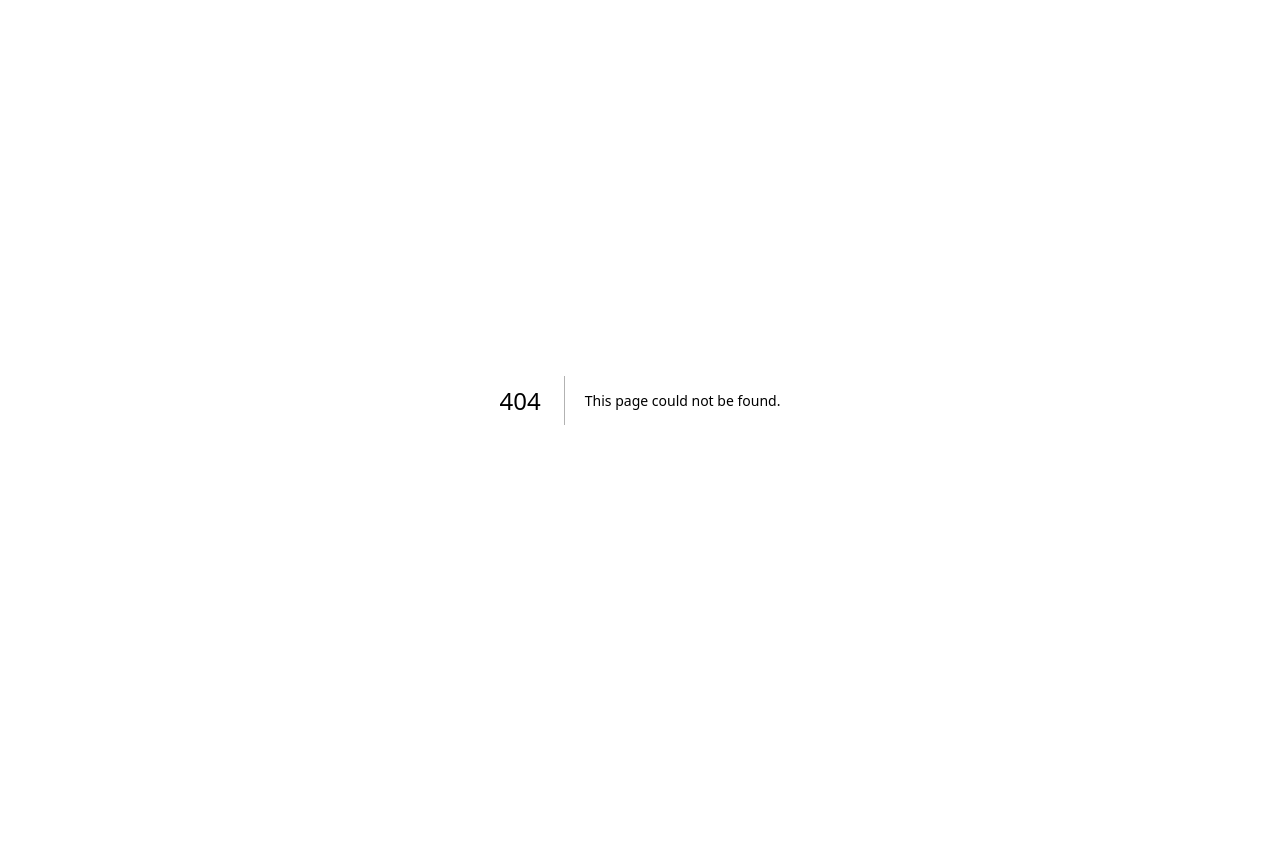
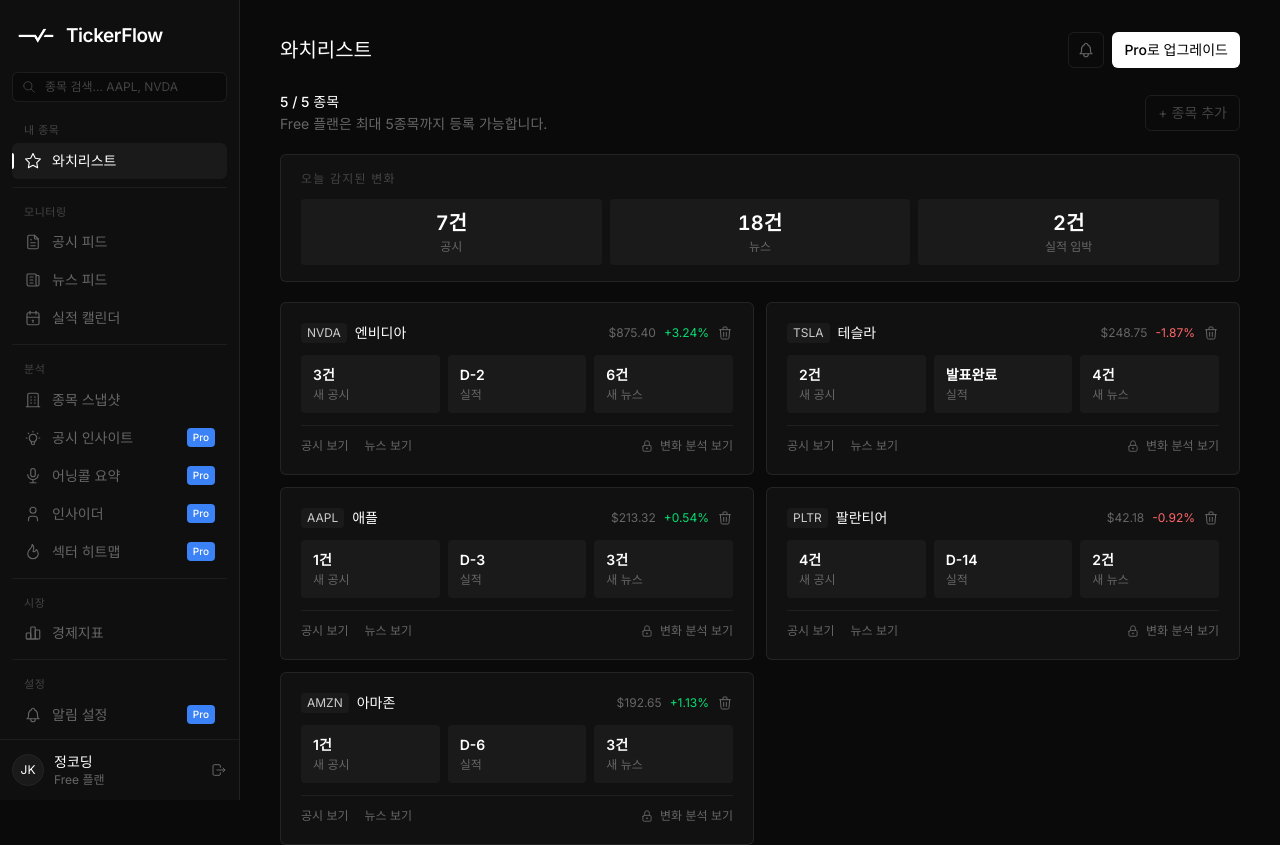
Before and after one commit to nudgefilm/ticker-flow, a Next.js app: page /watchlist in a window 1280 px wide. Before the commit this address had no page. Shown: the top 845 px of the page. Before the commit the page ends 800 px from the top, so only its background shows below. Built offline with nearby package versions, Linux system fonts and the light colour scheme.

Commit message:
feat: watchlist page

```diff
--- /dev/null
+++ b/src/app/watchlist/layout.tsx
@@ -0,0 +1,11 @@
+import type { ReactNode } from "react";
+import Sidebar from "@/components/dashboard/sidebar";
+
+export default function WatchlistLayout({ children }: { children: ReactNode }) {
+  return (
+    <div className="min-h-screen bg-[#0a0a0a]">
+      <Sidebar />
+      <main className="ml-60 min-h-screen px-10 py-8">{children}</main>
+    </div>
+  );
+}
--- /dev/null
+++ b/src/app/watchlist/page.tsx
@@ -0,0 +1,106 @@
+import DashboardHeader from "@/components/dashboard/dashboard-header";
+import WatchlistChangesSummary from "@/components/dashboard/watchlist-changes-summary";
+import WatchlistCard, { type WatchlistStock } from "@/components/dashboard/watchlist-card";
+
+const STOCKS: WatchlistStock[] = [
+  {
+    ticker: "NVDA",
+    company: "엔비디아",
+    price: "$875.40",
+    change: "+3.24%",
+    changeUp: true,
+    newFilings: "3건",
+    earningsDday: "D-2",
+    newNews: "6건",
+  },
+  {
+    ticker: "TSLA",
+    company: "테슬라",
+    price: "$248.75",
+    change: "-1.87%",
+    changeUp: false,
+    newFilings: "2건",
+    earningsDday: "발표완료",
+    newNews: "4건",
+  },
+  {
+    ticker: "AAPL",
+    company: "애플",
+    price: "$213.32",
+    change: "+0.54%",
+    changeUp: true,
+    newFilings: "1건",
+    earningsDday: "D-3",
+    newNews: "3건",
+  },
+  {
+    ticker: "PLTR",
+    company: "팔란티어",
+    price: "$42.18",
+    change: "-0.92%",
+    changeUp: false,
+    newFilings: "4건",
+    earningsDday: "D-14",
+    newNews: "2건",
+  },
+  {
+    ticker: "AMZN",
+    company: "아마존",
+    price: "$192.65",
+    change: "+1.13%",
+    changeUp: true,
+    newFilings: "1건",
+    earningsDday: "D-6",
+    newNews: "3건",
+  },
+];
+
+export default function WatchlistPage() {
+  return (
+    <div className="flex h-full flex-col">
+      <DashboardHeader title="와치리스트" />
+
+      {/* 정보 바 */}
+      <div className="mt-6 flex items-center justify-between">
+        <div className="flex flex-col gap-0.5">
+          <span className="text-sm font-medium text-white">5 / 5 종목</span>
+          <span className="text-sm text-[#666666]">
+            Free 플랜은 최대 5종목까지 등록 가능합니다.
+          </span>
+        </div>
+        <button
+          disabled
+          className="h-9 cursor-not-allowed rounded-[6px] border border-white/[0.08] px-3 text-sm text-[#444444]"
+        >
+          + 종목 추가
+        </button>
+      </div>
+
+      {/* 오늘 감지된 변화 */}
+      <div className="mt-5">
+        <WatchlistChangesSummary />
+      </div>
+
+      {/* 종목 카드 그리드 */}
+      <div className="mt-5 grid gap-3 md:grid-cols-2">
+        {STOCKS.map((stock) => (
+          <WatchlistCard key={stock.ticker} stock={stock} />
+        ))}
+      </div>
+
+      {/* 업그레이드 배너 */}
+      <div className="mt-3 flex items-center justify-between rounded-[6px] border border-white/[0.08] bg-[#111111] px-5 py-4">
+        <p className="text-sm text-[#cccccc]">
+          Pro로 업그레이드하면 종목 수 제한 없이 등록할 수 있습니다.
+        </p>
+        <button className="h-9 shrink-0 rounded-[6px] border border-white/[0.08] px-3 text-sm text-white transition-colors hover:bg-[#1a1a1a]">
+          Pro 시작하기
+        </button>
+      </div>
+
+      <footer className="mt-6 border-t border-white/[0.06] py-4 text-center text-xs text-[#444444]">
+        본 서비스는 공개된 금융 정보를 시각화하는 도구입니다. 투자 권유가 아닙니다.
+      </footer>
+    </div>
+  );
+}
--- /dev/null
+++ b/src/components/dashboard/watchlist-card.tsx
@@ -0,0 +1,80 @@
+import Link from "next/link";
+import { IconTrash, IconLock } from "@tabler/icons-react";
+
+export interface WatchlistStock {
+  ticker: string;
+  company: string;
+  price: string;
+  change: string;
+  changeUp: boolean;
+  newFilings: string;
+  earningsDday: string;
+  newNews: string;
+}
+
+export default function WatchlistCard({ stock }: { stock: WatchlistStock }) {
+  const { ticker, company, price, change, changeUp, newFilings, earningsDday, newNews } = stock;
+
+  return (
+    <article className="rounded-[6px] border border-white/[0.08] bg-[#111111] p-5">
+      {/* Row 1: 티커 + 회사명 / 가격 + 등락 + 삭제 */}
+      <div className="flex items-center justify-between gap-3">
+        <div className="flex items-center gap-2">
+          <span className="rounded-[4px] bg-[#1a1a1a] px-1.5 py-0.5 text-xs text-[#cccccc]">
+            {ticker}
+          </span>
+          <span className="text-sm font-medium text-white">{company}</span>
+        </div>
+        <div className="flex items-center gap-2">
+          <span className="text-xs text-[#666666]">{price}</span>
+          <span className={`text-xs ${changeUp ? "text-green-400" : "text-red-400"}`}>
+            {change}
+          </span>
+          <button
+            type="button"
+            className="text-[#666666] transition-colors hover:text-white"
+            aria-label="종목 삭제"
+          >
+            <IconTrash size={16} stroke={1.5} />
+          </button>
+        </div>
+      </div>
+
+      {/* Row 2: 공시 / 실적 / 뉴스 */}
+      <div className="mt-3 grid grid-cols-3 gap-2">
+        {[
+          { value: newFilings, label: "새 공시" },
+          { value: earningsDday, label: "실적" },
+          { value: newNews, label: "새 뉴스" },
+        ].map((item) => (
+          <div key={item.label} className="rounded-[4px] bg-[#1a1a1a] px-3 py-2.5">
+            <p className="text-sm font-semibold text-white">{item.value}</p>
+            <p className="mt-0.5 text-xs text-[#666666]">{item.label}</p>
+          </div>
+        ))}
+      </div>
+
+      {/* Row 3: 링크 */}
+      <div className="mt-3 flex items-center gap-4 border-t border-white/[0.06] pt-3">
+        <Link
+          href="/dashboard"
+          className="text-xs text-[#666666] transition-colors hover:text-white"
+        >
+          공시 보기
+        </Link>
+        <Link href="/news" className="text-xs text-[#666666] transition-colors hover:text-white">
+          뉴스 보기
+        </Link>
+        <div className="ml-auto flex items-center gap-1.5">
+          <IconLock size={14} stroke={1.5} className="text-[#666666]" />
+          <Link
+            href="/billing"
+            className="text-xs text-[#666666] transition-colors hover:text-white"
+          >
+            변화 분석 보기
+          </Link>
+        </div>
+      </div>
+    </article>
+  );
+}
--- /dev/null
+++ b/src/components/dashboard/watchlist-changes-summary.tsx
@@ -0,0 +1,21 @@
+const STATS = [
+  { label: "공시", count: "7건" },
+  { label: "뉴스", count: "18건" },
+  { label: "실적 임박", count: "2건" },
+];
+
+export default function WatchlistChangesSummary() {
+  return (
+    <div className="rounded-[6px] border border-white/[0.08] bg-[#111111] px-5 py-4">
+      <p className="text-xs uppercase tracking-widest text-[#444444]">오늘 감지된 변화</p>
+      <div className="mt-3 grid grid-cols-3 gap-2">
+        {STATS.map((stat) => (
+          <div key={stat.label} className="rounded-[4px] bg-[#1a1a1a] px-3 py-2.5 text-center">
+            <p className="text-xl font-semibold tabular-nums text-white">{stat.count}</p>
+            <p className="mt-0.5 text-xs text-[#666666]">{stat.label}</p>
+          </div>
+        ))}
+      </div>
+    </div>
+  );
+}
```
